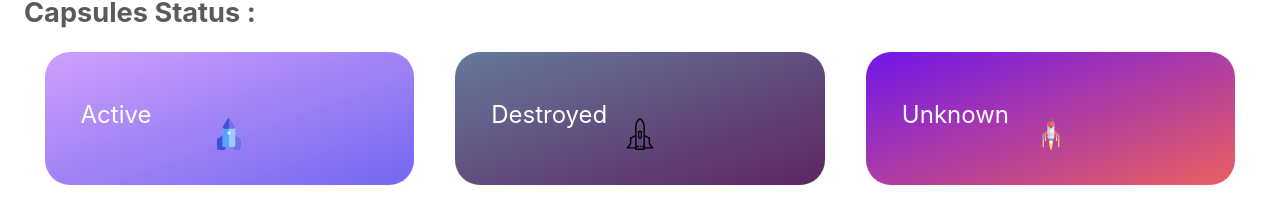
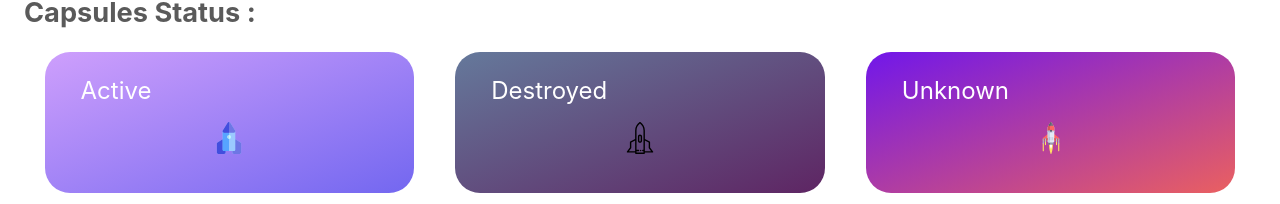
Before and after one commit to Nizcat/rocket-lab, a React (Create React App) app: page / in a window 1280 px wide. Shown: the part 812-1016 px from the top of the page. Built offline with nearby package versions, Linux system fonts and the light colour scheme; no server answers.

Commit message:
arregla margen en capstatus

```diff
--- a/src/CapStatus.module.css
+++ b/src/CapStatus.module.css
@@ -43,11 +43,12 @@ font-size: 1.7em;
 
 }
 .status{
-    margin-top: 2em;
+    margin-top: 1em;
     margin-left: 1.5em;
     font-size: 1.5em;
 }
 .rocketStatus{
     height: 2em;
     justify-self: center;
+    margin-bottom: 2em;
 }
```
